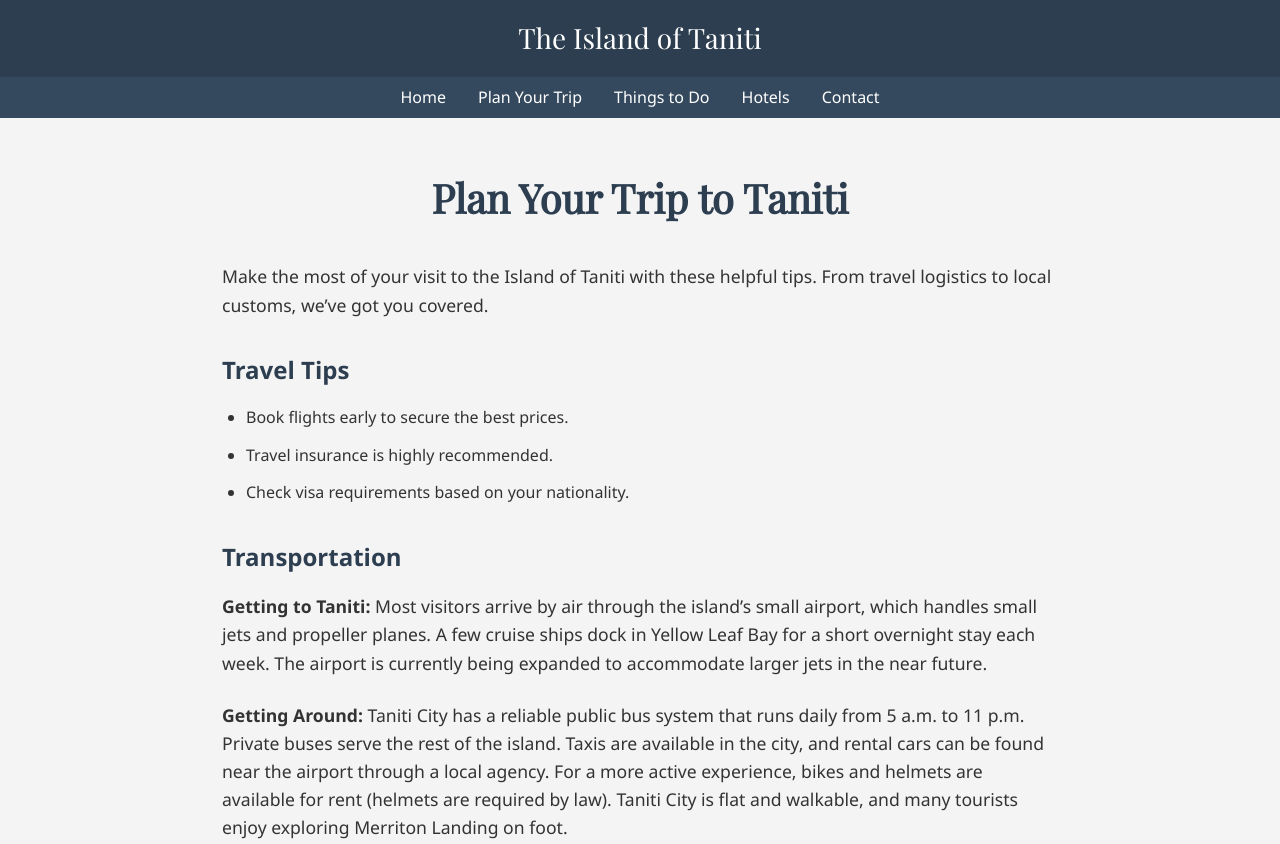
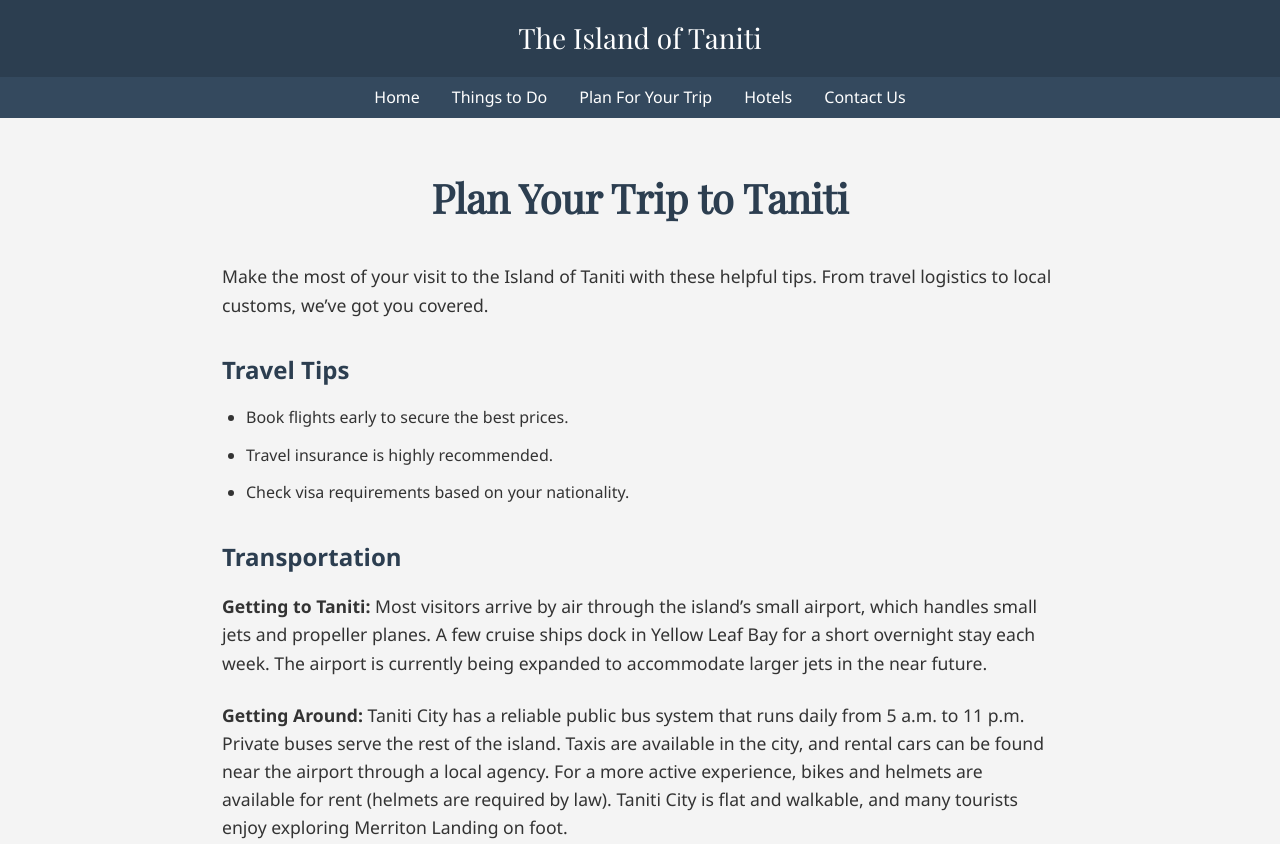
Before and after one commit to wh1teh0rs3/taniti-prototype, a plain HTML site: page plan.html in a window 1280 px wide. Shown: the top 844 px of the page. Drawn offline with nearby package versions, Linux system fonts and the light colour scheme.

Commit message:
final commit

```diff
--- a/plan.html
+++ b/plan.html
@@ -94,10 +94,10 @@
   <div class="top-bar">The Island of Taniti</div>
   <nav class="nav-bar">
     <a href="index.html">Home</a>
-    <a href="plan.html">Plan Your Trip</a>
-    <a href="todo.html">Things to Do</a>
+    <a href="todo.html"> Things to Do</a>
+    <a href="plan.html">Plan For Your Trip</a>
     <a href="hotels.html">Hotels</a>
-    <a href="contact.html">Contact</a>
+    <a href="contact.html">Contact Us</a>
   </nav>
 
   <section class="plan-section">
```
Also changed, not shown: contact.html (+1 -1 lines), hotels.html (+1 -1 lines), restaurant.html (+3 -3 lines), todo.html (+2 -2 lines).
